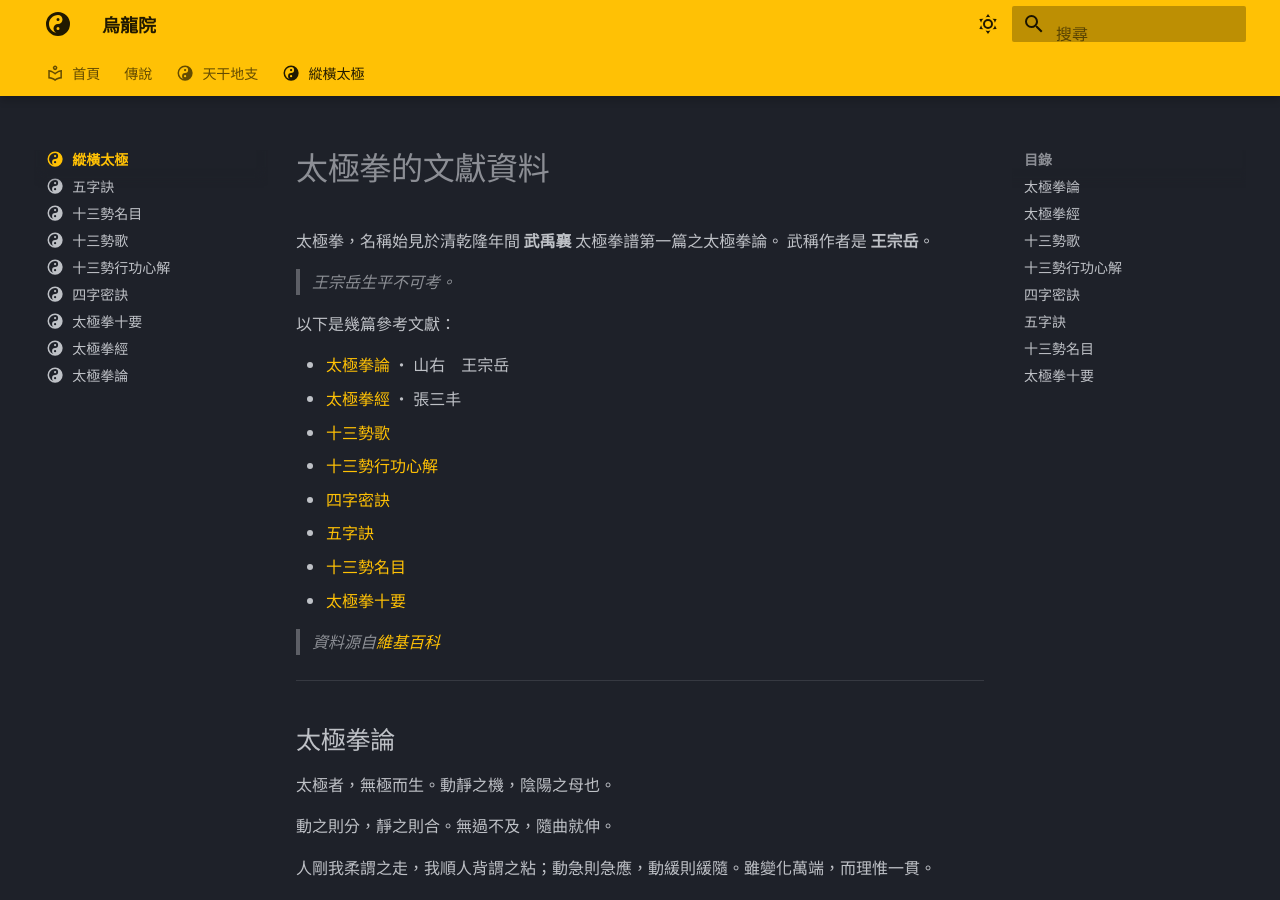
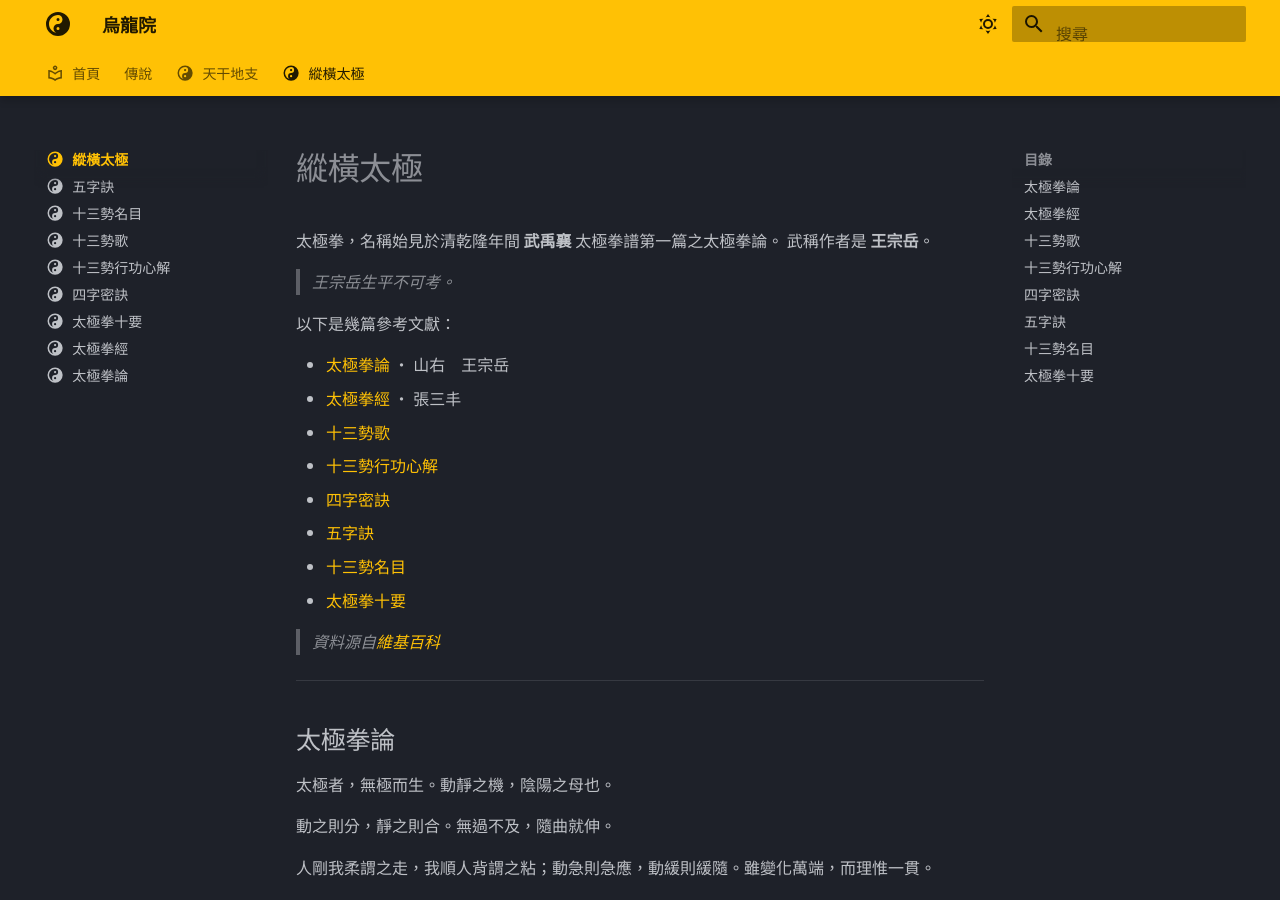
Before and after one commit to oolongyuan/oolongyuan.github.io, an MkDocs documentation site: the page built from docs/縱橫太極/index.md, in a window 1280 px wide and 900 px high. Built offline with MkDocs 1.6.1 and Material for MkDocs 9.7.7, drawn with Linux system fonts in a browser that asks for light colours; some web fonts are replaced.

Commit message:
update title

```diff
--- a/docs/縱橫太極/index.md
+++ b/docs/縱橫太極/index.md
@@ -1,10 +1,10 @@
 ---
 icon: material/yin-yang
-title: 太極拳的文獻資料
+title: 縱橫太極
 subtitle:
 ---
 
-# 太極拳的文獻資料
+# 縱橫太極
 
 太極拳，名稱始見於清乾隆年間 **武禹襄** 太極拳譜第一篇之太極拳論。
 武稱作者是 **王宗岳**。
```
